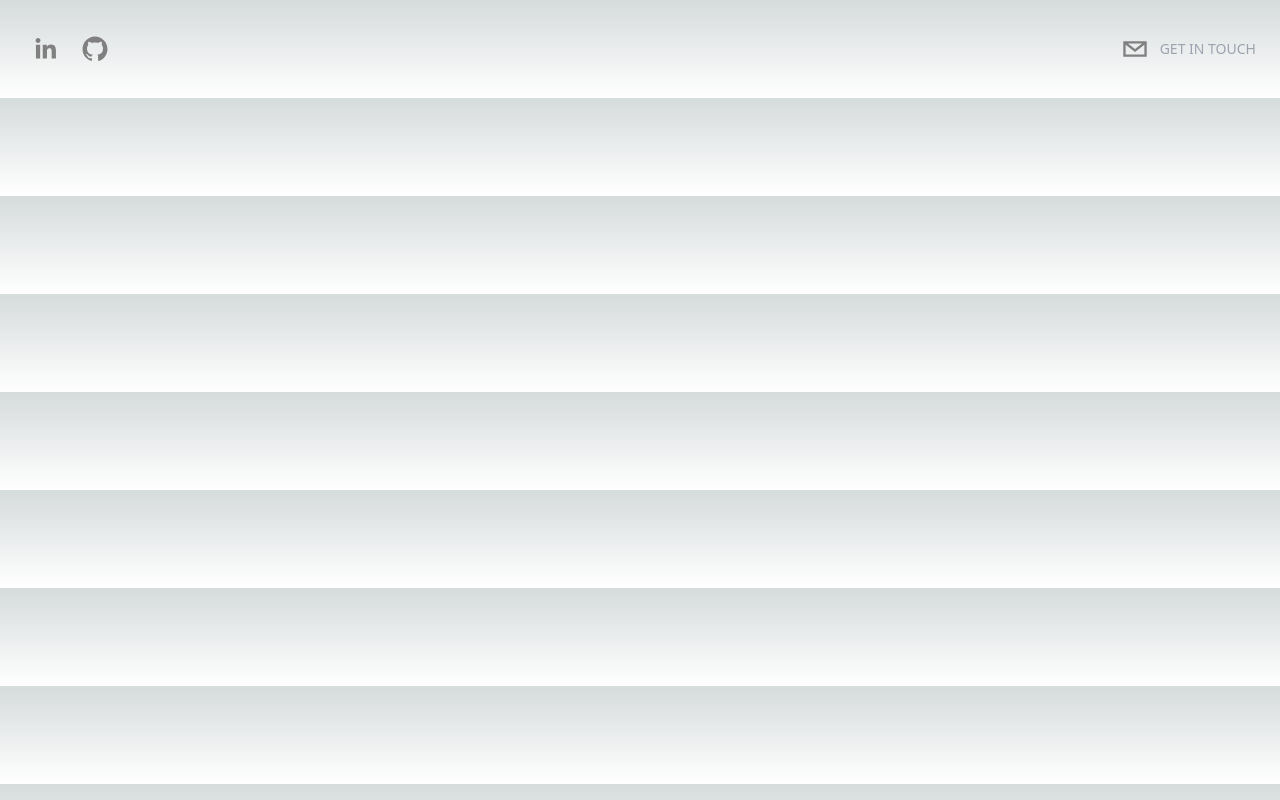
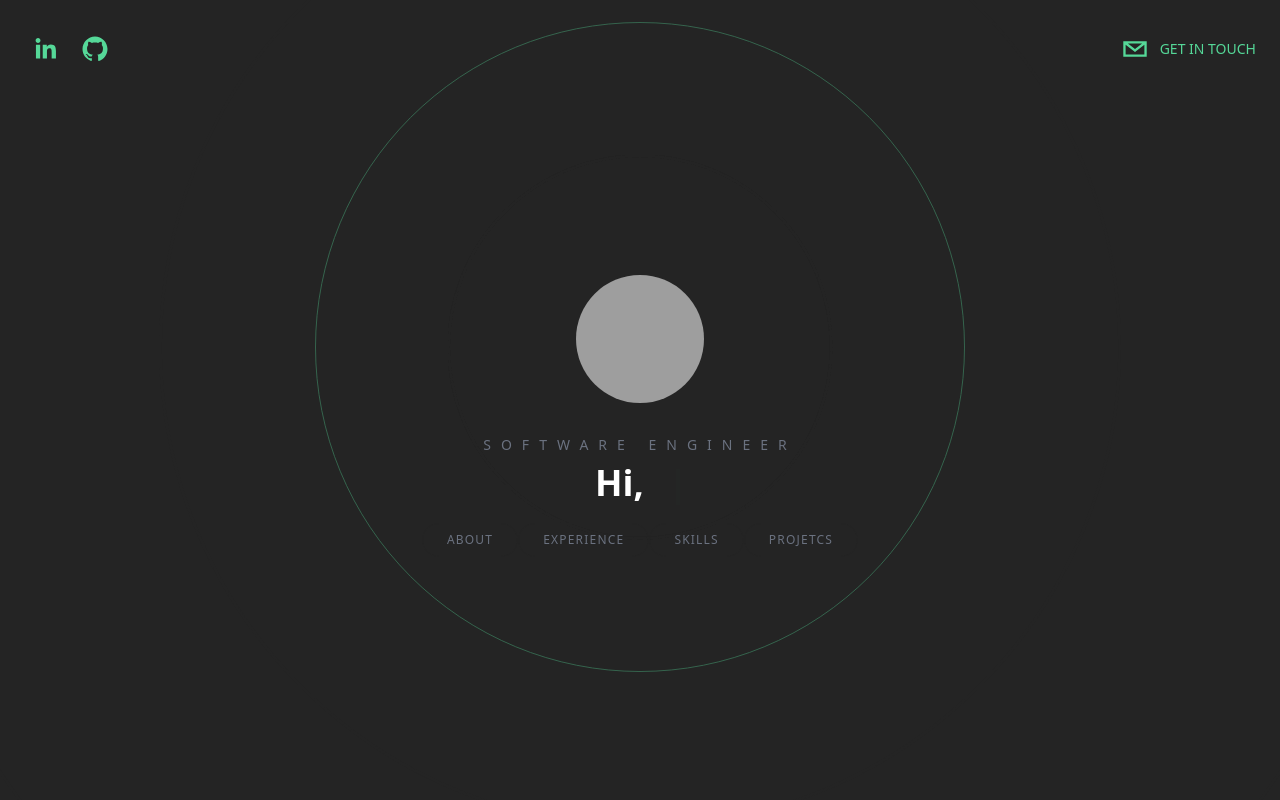
Before and after one commit to lucaspires-source/Lucas-Portifolio, a Next.js app: page / in a window 1280 px wide. Built offline with nearby package versions, Linux system fonts and the light colour scheme; grey boxes are pictures that could not be loaded.

Commit message:
build hero component

```diff
--- /dev/null
+++ b/components/BackgroundCircles.tsx
@@ -0,0 +1,26 @@
+import { motion } from "framer-motion";
+
+export default function BackgroundCircles() {
+  return (
+    <motion.div
+      initial={{
+        opacity: 0,
+      }}
+      animate={{
+        scale: [1, 2, 2, 3, 1],
+        opacity: [0.1, 0.2, 0.4, 0.8, 1.0],
+        borderRadius:["20%","20%", "50%", "80%", "20%",  ]
+      }}
+      transition={{
+        duration: 2.5,
+      }}
+      className="relative flex justify-center items-center"
+    >
+      <div className=" absolute border border-[#333333] rounded-full h-[200px] w-[200px] mt-52 animate-ping" />
+      <div className=" absolute border border-[#333333] rounded-full h-[500px] w-[500px] mt-52 animate-ping" />
+      <div className=" absolute border border-[#333333] rounded-full h-[200px] w-[200px] mt-52 animate-ping" />
+      <div className=" absolute border border-[#55d898] rounded-full opacity-20 h-[650px] w-[650px] mt-52 animate-pulse" />
+      <div className=" absolute border border-[#333333] rounded-full h-[800px] w-[800px] mt-52 animate-ping" />
+    </motion.div>
+  );
+}
--- a/components/Header.tsx
+++ b/components/Header.tsx
@@ -30,8 +30,8 @@
         }}
         className="flex flex-rows items-center"
       >
-        <SocialIcon url={linkedinUrl} fgColor="gray" bgColor="transparent" />
-        <SocialIcon url={githubUrl} fgColor="gray" bgColor="transparent" />
+        <SocialIcon url={linkedinUrl} fgColor="#55d898" bgColor="transparent" />
+        <SocialIcon url={githubUrl} fgColor="#55d898"  bgColor="transparent" />
       </motion.div>
       <motion.div
         initial={{
@@ -51,12 +51,12 @@
       >
         <SocialIcon
           className="cursor-pointer"
-          fgColor="gray"
+          fgColor="#55d898"
           bgColor="transparent"
           network="email"
           onClick={handleEmailClick}
         />
-        <p className="uppercase hidden md:inline-flex text-sm text-gray-400">
+        <p className="uppercase hidden md:inline-flex text-sm text-[#55d898]">
           Get in Touch
         </p>
       </motion.div>
--- /dev/null
+++ b/components/Hero.tsx
@@ -0,0 +1,51 @@
+import { Cursor, useTypewriter } from "react-simple-typewriter";
+import BackgroundCircles from "./BackgroundCircles";
+import Image from "next/image";
+import Link from "next/link";
+export default function Hero() {
+  const [text, count] = useTypewriter({
+    words: [
+      "Hi, my name is Lucas Ribeiro",
+      "Full Stack Developer that drinks too much coffee",
+    ],
+    loop: true,
+    delaySpeed: 2000,
+  });
+
+  return (
+    <div className="h-screen flex flex-col space-y-8 items-center justify-center text-center overflow-hidden">
+      <BackgroundCircles />
+      <Image
+        className="relative rounded-full h-32 w-32 mx-auto object-cover"
+        src="https://avatars.githubusercontent.com/u/60105171?v=4"
+        width={300}
+        height={300}
+        alt="profile picture"
+      />
+      <div className="z-20">
+        <h2 className="text-sm uppercase text-gray-500 pb-2 tracking-[10px]">
+          {" "}
+          Software Engineer
+        </h2>
+        <p className="text-2xl lg:text-4xl font-semibold px-10">
+          <span className="mr-3">{text}</span>
+          <Cursor cursorColor="#55d898" />
+        </p>
+        <div className="pt-5">
+          <Link href="#about">
+            <button className="heroButton">About</button>
+          </Link>
+          <Link href='#experience'>
+            <button className="heroButton">Experience</button>
+          </Link>
+          <Link href='#skills'>
+            <button className="heroButton">Skills</button>
+          </Link>
+          <Link href="projects">
+            <button className="heroButton">Projetcs</button>
+          </Link>
+        </div>
+      </div>
+    </div>
+  );
+}
--- a/next.config.js
+++ b/next.config.js
@@ -1,6 +1,9 @@
 /** @type {import('next').NextConfig} */
 const nextConfig = {
   reactStrictMode: true,
+  images: {
+    domains: ['avatars.githubusercontent.com'],
+  },
 }
 
 module.exports = nextConfig
--- a/package.json
+++ b/package.json
@@ -21,10 +21,9 @@
     "postcss": "8.4.24",
     "react": "18.2.0",
     "react-dom": "18.2.0",
+    "react-simple-typewriter": "^5.0.1",
     "react-social-icons": "^5.15.0",
     "tailwindcss": "3.3.2",
     "typescript": "5.1.3"
-  },
-  "devDependencies": {
   }
 }
--- a/pages/index.tsx
+++ b/pages/index.tsx
@@ -1,14 +1,18 @@
-import Header from "@/components/Header";
+import Hero from "../components/Hero";
+import Header from "../components/Header";
 import type { NextPage } from "next";
 import Head from "next/head";
 
 const Home: NextPage = () => {
   return (
-    <div>
+    <div className="h-screen snap-y snap-mandatory overflow-scroll z-0">
       <Head>
         <title>Portifólio do Lucas</title>
       </Head>
       <Header />
+      <section id="hero" className="snap-center">
+        <Hero />
+      </section>
     </div>
   );
 };
--- a/styles/globals.css
+++ b/styles/globals.css
@@ -2,26 +2,13 @@
 @tailwind components;
 @tailwind utilities;
 
-:root {
-  --foreground-rgb: 0, 0, 0;
-  --background-start-rgb: 214, 219, 220;
-  --background-end-rgb: 255, 255, 255;
+body {
+  color: #fff;
+  background: rgb(36, 36, 36);
 }
 
-@media (prefers-color-scheme: dark) {
-  :root {
-    --foreground-rgb: 255, 255, 255;
-    --background-start-rgb: 0, 0, 0;
-    --background-end-rgb: 0, 0, 0;
+@layer components {
+  .heroButton {
+    @apply px-6 py-2 border border-[#242424] rounded-full uppercase text-xs tracking-widest text-gray-500 transition-all hover:border-[#55d898]/40 hover:text-[#55d898]/40;
   }
 }
-
-body {
-  color: rgb(var(--foreground-rgb));
-  background: linear-gradient(
-      to bottom,
-      transparent,
-      rgb(var(--background-end-rgb))
-    )
-    rgb(var(--background-start-rgb));
-}
```
Also changed, not shown: 1 other file (tests, documents, lock files or other folders).
